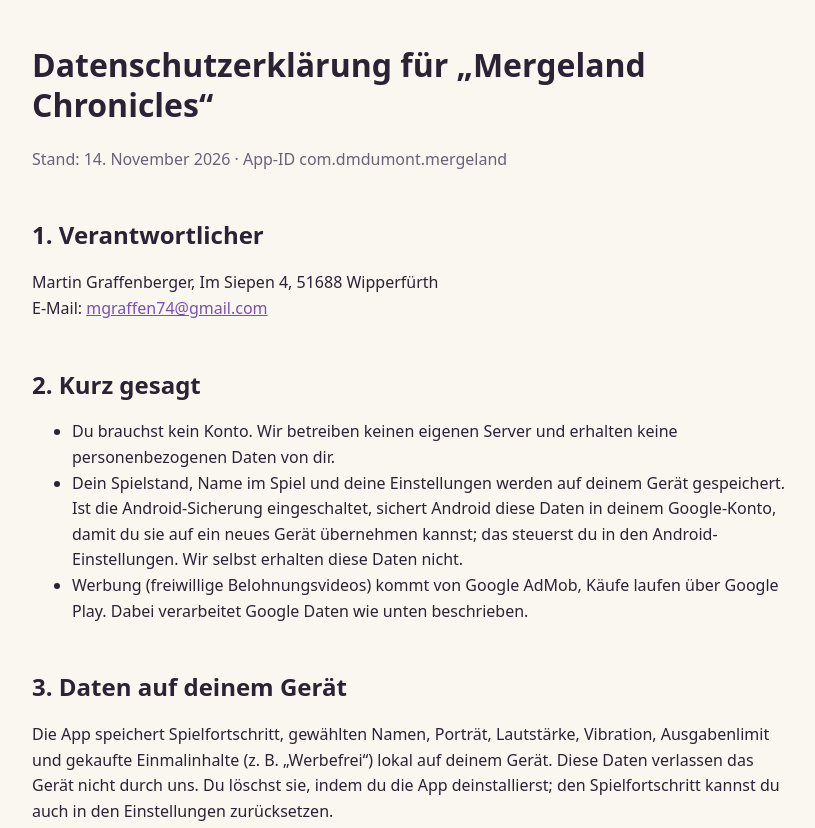
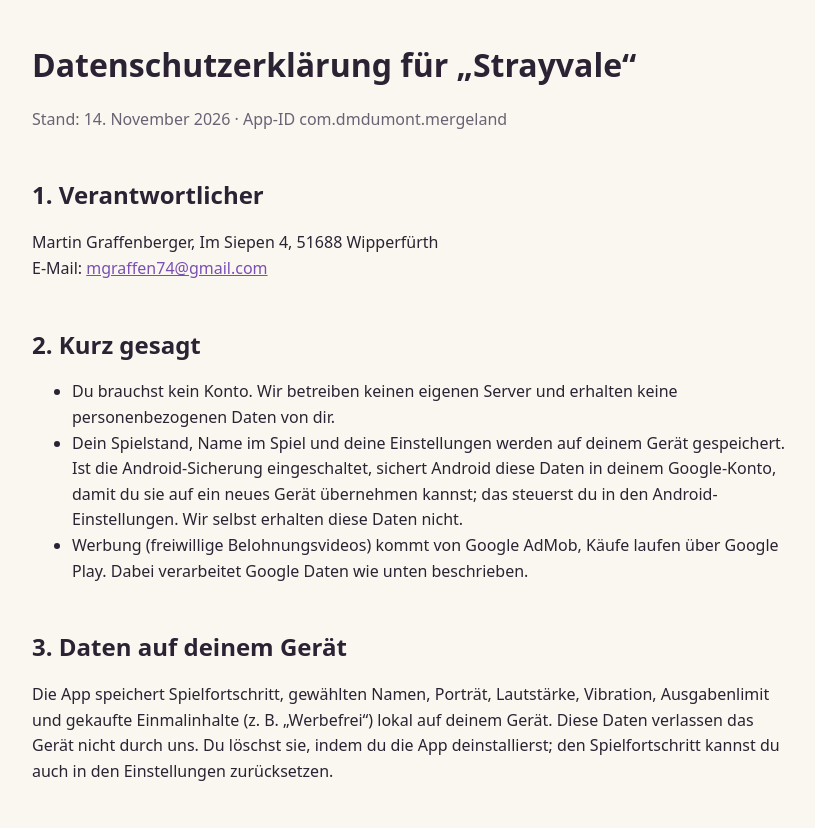
Before and after one commit to mgraffenberger74/mgraffenberger74.github.io, a plain HTML site: page mergeland/datenschutz.html in a window 1280 px wide. Shown: the top 828 px of the page, without its empty margins (228-1043 px from the left). Drawn offline with Linux system fonts and the light colour scheme.

Commit message:
Mergeland heißt jetzt Strayvale (URL bleibt)
Co-Authored-By: Claude Opus 5.5 <noreply@anthropic.com>

```diff
--- a/mergeland/datenschutz.html
+++ b/mergeland/datenschutz.html
@@ -1,5 +1,5 @@
-<!doctype html><html lang="de"><head><meta charset="utf-8"><meta name="viewport" content="width=device-width,initial-scale=1"><title>Datenschutz – Mergeland Chronicles</title><style>:root{--bg:#faf7f0;--fg:#2b2233;--mut:#6b6175;--acc:#7a4fb3;--card:#fff}@media (prefers-color-scheme:dark){:root{--bg:#16121f;--fg:#eee8f5;--mut:#b3a9c2;--acc:#c9a6ff;--card:#221b2e}}body{background:var(--bg);color:var(--fg);font:16px/1.6 system-ui,sans-serif;margin:0;padding:24px 16px}main{max-width:760px;margin:0 auto}h1,h2{line-height:1.25}h2{margin-top:2em}a{color:var(--acc)}.mut{color:var(--mut)}.ph{background:#ffe08a;color:#3a2d00;padding:0 4px;border-radius:3px}footer{margin-top:3em;border-top:1px solid var(--mut);padding-top:1em;font-size:14px}</style></head><body><main>
-<h1>Datenschutzerklärung für „Mergeland Chronicles“</h1>
+<!doctype html><html lang="de"><head><meta charset="utf-8"><meta name="viewport" content="width=device-width,initial-scale=1"><title>Datenschutz – Strayvale</title><style>:root{--bg:#faf7f0;--fg:#2b2233;--mut:#6b6175;--acc:#7a4fb3;--card:#fff}@media (prefers-color-scheme:dark){:root{--bg:#16121f;--fg:#eee8f5;--mut:#b3a9c2;--acc:#c9a6ff;--card:#221b2e}}body{background:var(--bg);color:var(--fg);font:16px/1.6 system-ui,sans-serif;margin:0;padding:24px 16px}main{max-width:760px;margin:0 auto}h1,h2{line-height:1.25}h2{margin-top:2em}a{color:var(--acc)}.mut{color:var(--mut)}.ph{background:#ffe08a;color:#3a2d00;padding:0 4px;border-radius:3px}footer{margin-top:3em;border-top:1px solid var(--mut);padding-top:1em;font-size:14px}</style></head><body><main>
+<h1>Datenschutzerklärung für „Strayvale“</h1>
 <p class="mut">Stand: 14. November 2026 · App-ID com.dmdumont.mergeland</p>
 
 <h2>1. Verantwortlicher</h2>
```
Also changed, not shown: index.html (+1 -1 lines), 1 other file.
